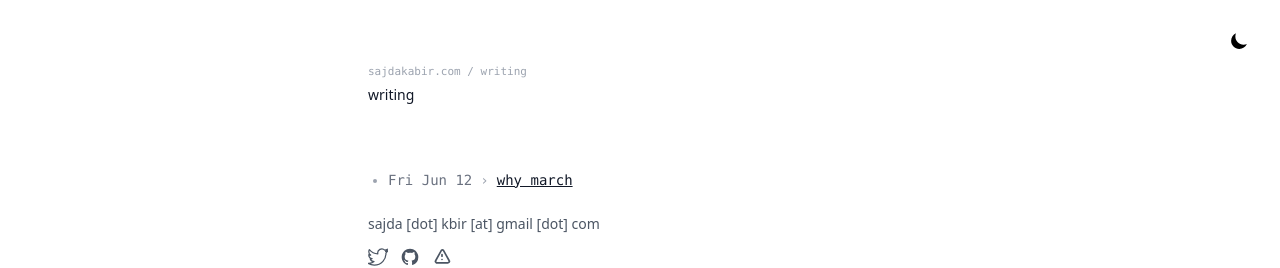
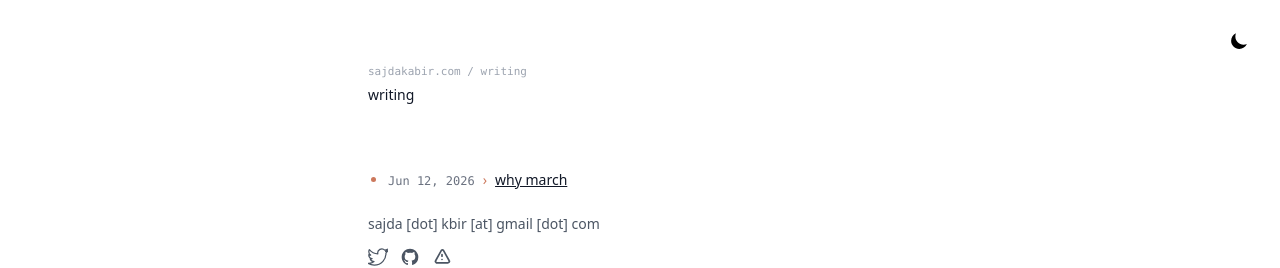
Before and after one commit to sajdakabir/saju, a Next.js app: page /posts in a window 1280 px wide. Shown: the top 268 px of the page. Built offline with nearby package versions, Linux system fonts and the light colour scheme.

Commit message:
fix: improve date formatting and update styles in PostsClient and PostClient components

```diff
--- a/src/app/posts/PostsClient.tsx
+++ b/src/app/posts/PostsClient.tsx
@@ -8,6 +8,13 @@ import ThemeToggle from '@/components/ThemeToggle';
 import ThemeWave from '@/components/ThemeWave';
 import { useTheme } from '@/hooks/useTheme';
 import type { PostMeta } from '@/lib/posts';
+
+function formatDate(iso: string) {
+  if (!iso) return '';
+  const d = new Date(iso);
+  if (Number.isNaN(d.getTime())) return iso;
+  return d.toLocaleDateString('en-US', { month: 'short', day: 'numeric', year: 'numeric' });
+}
 
 interface PostsClientProps {
   posts: PostMeta[];
@@ -51,16 +58,16 @@ export default function PostsClient({ posts }: PostsClientProps) {
             {posts.length === 0 ? (
               <p className="text-sm text-gray-500 dark:text-gray-400">nothing published yet.</p>
             ) : (
-              <ul className="font-mono text-sm list-disc pl-5 space-y-2 text-gray-900 dark:text-gray-100 marker:text-gray-400 dark:marker:text-gray-600">
+              <ul className="text-sm list-disc pl-5 space-y-2 text-gray-900 dark:text-gray-100 marker:text-[#cc785c] dark:marker:text-[#e89a7d]">
                 {posts.map((post) => (
                   <li key={post.slug} className="leading-relaxed">
-                    <span className="text-gray-500 dark:text-gray-500 tabular-nums">
-                      {post.date}
+                    <span className="font-mono text-[12px] text-gray-500 dark:text-gray-500 tabular-nums">
+                      {formatDate(post.date)}
                     </span>
-                    <span className="mx-2 text-gray-400 dark:text-gray-600">›</span>
+                    <span className="mx-2 text-[#cc785c] dark:text-[#e89a7d]">›</span>
                     <Link
                       href={`/posts/${post.slug}`}
-                      className="underline hover:no-underline"
+                      className="underline hover:no-underline hover:text-[#cc785c] dark:hover:text-[#e89a7d] transition-colors"
                     >
                       {post.title}
                     </Link>
--- a/src/app/posts/[slug]/PostClient.tsx
+++ b/src/app/posts/[slug]/PostClient.tsx
@@ -10,6 +10,13 @@ import ThemeToggle from '@/components/ThemeToggle';
 import ThemeWave from '@/components/ThemeWave';
 import { useTheme } from '@/hooks/useTheme';
 import type { Post } from '@/lib/posts';
+
+function formatDate(iso: string) {
+  if (!iso) return '';
+  const d = new Date(iso);
+  if (Number.isNaN(d.getTime())) return iso;
+  return d.toLocaleDateString('en-US', { month: 'short', day: 'numeric', year: 'numeric' });
+}
 
 interface PostClientProps {
   post: Post;
@@ -165,7 +172,7 @@ export default function PostClient({ post }: PostClientProps) {
                 writing&nbsp;&nbsp;/&nbsp;&nbsp;{post.slug}
               </div>
               <div className="text-[11px] font-mono tabular-nums text-gray-500 dark:text-gray-500">
-                {post.date}
+                {formatDate(post.date)}
               </div>
               <h1 className="text-3xl sm:text-4xl font-medium mt-3 leading-[1.15] tracking-tight text-gray-900 dark:text-gray-100">
                 {post.title}
@@ -180,9 +187,9 @@ export default function PostClient({ post }: PostClientProps) {
             {post.toc.length > 0 && (
               <nav
                 aria-label="Table of contents"
-                className="mb-14 border-l border-gray-200 dark:border-gray-800 pl-5"
+                className="mb-14 border-l-2 border-[#cc785c]/40 dark:border-[#e89a7d]/40 pl-5"
               >
-                <div className="text-[10px] font-mono uppercase tracking-[0.15em] text-gray-400 dark:text-gray-600 mb-3">
+                <div className="text-[10px] font-mono uppercase tracking-[0.15em] text-[#cc785c] dark:text-[#e89a7d] mb-3">
                   contents
                 </div>
                 <ul className="space-y-1.5 text-sm">
@@ -193,7 +200,7 @@ export default function PostClient({ post }: PostClientProps) {
                     >
                       <a
                         href={`#${item.slug}`}
-                        className="text-gray-500 dark:text-gray-500 hover:text-gray-900 dark:hover:text-gray-100 hover:underline transition-colors"
+                        className="text-gray-500 dark:text-gray-500 hover:text-[#cc785c] dark:hover:text-[#e89a7d] hover:underline transition-colors"
                       >
                         {item.text}
                       </a>
@@ -206,11 +213,11 @@ export default function PostClient({ post }: PostClientProps) {
             <article className="prose prose-base dark:prose-invert max-w-none
               prose-headings:font-medium prose-headings:text-gray-900 dark:prose-headings:text-gray-100
               prose-headings:tracking-tight prose-headings:scroll-mt-24
-              prose-h2:text-2xl prose-h2:mt-14 prose-h2:mb-4
+              prose-h2:text-2xl prose-h2:font-bold prose-h2:mt-14 prose-h2:mb-4
               prose-h3:text-xl prose-h3:mt-12 prose-h3:mb-3
               prose-h4:text-base prose-h4:mt-8 prose-h4:mb-2 prose-h4:text-gray-700 dark:prose-h4:text-gray-300
               prose-p:text-[15.5px] prose-p:text-gray-700 dark:prose-p:text-gray-300 prose-p:leading-[1.75]
-              prose-a:text-gray-900 dark:prose-a:text-gray-100 prose-a:underline prose-a:underline-offset-2 prose-a:decoration-gray-300 dark:prose-a:decoration-gray-700 hover:prose-a:decoration-current
+              prose-a:text-gray-900 dark:prose-a:text-gray-100 prose-a:underline prose-a:underline-offset-2 prose-a:decoration-gray-300 dark:prose-a:decoration-gray-700 hover:prose-a:text-[#cc785c] dark:hover:prose-a:text-[#e89a7d] hover:prose-a:decoration-current
               prose-strong:text-gray-900 dark:prose-strong:text-gray-100 prose-strong:font-semibold
               prose-code:text-gray-800 dark:prose-code:text-gray-200 prose-code:bg-gray-100 dark:prose-code:bg-gray-800/60 prose-code:px-1.5 prose-code:py-0.5 prose-code:rounded prose-code:text-[13.5px] prose-code:before:content-none prose-code:after:content-none
               prose-blockquote:border-l-2 prose-blockquote:border-gray-300 dark:prose-blockquote:border-gray-700 prose-blockquote:not-italic prose-blockquote:text-gray-600 dark:prose-blockquote:text-gray-400 prose-blockquote:pl-5
@@ -224,7 +231,7 @@ export default function PostClient({ post }: PostClientProps) {
               </ReactMarkdown>
             </article>
 
-            <div className="mt-16 mb-2 text-center text-[11px] font-mono text-gray-300 dark:text-gray-700">
+            <div className="mt-16 mb-2 text-center text-[11px] font-mono text-[#cc785c] dark:text-[#e89a7d]">
               — end —
             </div>
 
--- a/src/content/posts/why-i-built-march.md
+++ b/src/content/posts/why-march.md
@@ -13,7 +13,7 @@ every morning we open Gmail, calendar, Linear, GitHub, Slack. five tabs before c
 
 no one is accountable to our own actions. that is the gap march was built for.
 
-### what is march
+## what is march
 
 march is your accountability partner and second brain. you connect every tool you use (Gmail, calendar, GitHub, Notion, iMessage, and more) and march pulls everything into one place.
 
@@ -23,17 +23,17 @@ three sections:
 - today — your day to day thoughts on one side. on the other side, march builds your plan automatically from what is due, what is overdue, what is buried.
 - spaces — your canvas. people are different and so is how they think. you build the view (note, block, week, inbox), not us.
 
-### why open source
+## why open source
 
 we started as a closed source project. then one day we met an investor-cum-advisor. he was like, most productivity tools are closed source, and your users are mostly developers, so why not let them build what they want, or at least let them raise issues and request features?
 
 said and done. i was scared, putting your work out there to be judged by millions of developers. but loved the feedback, the contributions, talking to other developers, their opinions. loved the energy, learned a lot. when I look back now I feel like that was the best decision we took for march. we even got our first hire from one of our contributors.
 
-### what I learned building march
+## what I learned building march
 
 the learning came in two tracks. technical, and founder. running both at once is what shaped the CTO in me.
 
-#### technical
+### technical
 
 I started march as an immature developer. a few internships behind me, always with someone senior to catch my mistakes. I had never built 0 to 1. never taken a hard architectural decision. never written a changelog.
 
@@ -41,7 +41,7 @@ everything was new. couldn't find my answer on Stack Overflow. there was no Clau
 
 march made me work like an underdog. learn by doing, be confident in what I write, take bets on architecture that has to scale for millions without burning down. it pushed me to do every layer (backend, frontend, infra) and ship to production for real users.
 
-#### founder
+### founder
 
 the hardest part of building is not the building. it is getting users, retaining them, and the hardest of all, building with them.
 
--- a/src/lib/posts.ts
+++ b/src/lib/posts.ts
@@ -23,6 +23,17 @@ export interface Post extends PostMeta {
 }
 
 const POSTS_DIR = path.join(process.cwd(), 'src/content/posts');
+
+function toIsoDate(raw: unknown): string {
+  if (!raw) return '';
+  if (raw instanceof Date) {
+    const yyyy = raw.getUTCFullYear();
+    const mm = String(raw.getUTCMonth() + 1).padStart(2, '0');
+    const dd = String(raw.getUTCDate()).padStart(2, '0');
+    return `${yyyy}-${mm}-${dd}`;
+  }
+  return String(raw).slice(0, 10);
+}
 
 function extractToc(content: string): TocItem[] {
   const slugger = new GithubSlugger();
@@ -60,7 +71,7 @@ export function getAllPosts(): PostMeta[] {
         slug,
         title: data.title ?? slug,
         description: data.description ?? '',
-        date: data.date ? String(data.date).slice(0, 10) : '',
+        date: toIsoDate(data.date),
         status: (data.status === 'published' ? 'published' : 'draft') as 'draft' | 'published',
       };
     })
@@ -82,7 +93,7 @@ export function getPost(slug: string): Post | null {
     slug,
     title: data.title ?? slug,
     description: data.description ?? '',
-    date: data.date ? String(data.date).slice(0, 10) : '',
+    date: toIsoDate(data.date),
     status: (data.status === 'published' ? 'published' : 'draft') as 'draft' | 'published',
     content,
     toc: extractToc(content),
```
